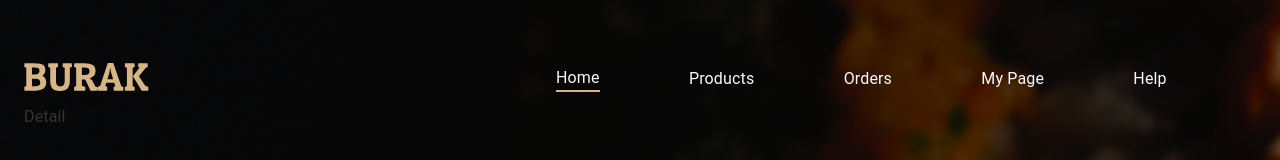
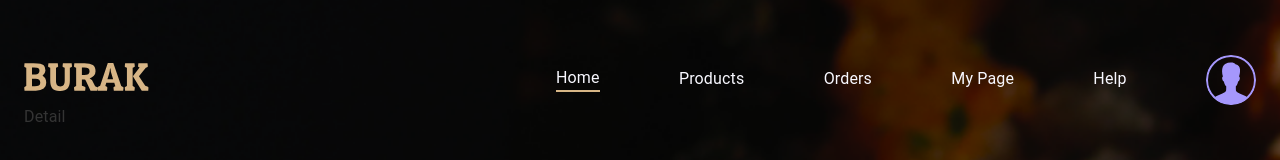
Before and after one commit to azizbeksiddikov/burak-react, a React (Create React App) app: page / in a window 1280 px wide. Shown: the top 160 px of the page. Built offline with nearby package versions, Linux system fonts and the light colour scheme.

Commit message:
fix: homeNavbar menu part refactoring

```diff
--- a/src/app/components/headers/HomeNavbar.tsx
+++ b/src/app/components/headers/HomeNavbar.tsx
@@ -1,34 +1,24 @@
 import React from "react";
 import { Box, Button, Container, Stack } from "@mui/material";
 import { NavLink } from "react-router-dom";
-// import "../../../css/navbar.css";
 
 export function HomeNavbar() {
   const authMember = true;
 
   return (
     <div className="home-navbar">
-      <Container sx={{ mt: "55px", height: "642px" }}>
-        <Stack
-          sx={{ height: "50px" }}
-          flexDirection={"row"}
-          justifyContent={"space-between"}
-          alignItems={"center"}
-        >
+      <Container className="navbar-container">
+        <Stack className="menu">
           <Box>
             <NavLink to="/">
               <img
-                style={{ width: "125px", height: "30px" }}
+                className="brand-logo"
                 src="/icons/burak.svg"
+                alt="brand-logo"
               />
             </NavLink>
           </Box>
-          <Stack
-            flexDirection={"row"}
-            justifyContent={"space-between"}
-            minWidth={"700px"}
-            alignItems={"center"}
-          >
+          <Stack className="links">
             <Box className={"hover-line"}>
               <NavLink to="/" activeClassName={"underline"}>
                 Home
@@ -45,7 +35,7 @@
                   Orders
                 </NavLink>
               </Box>
-            ) : null}{" "}
+            ) : null}
             {authMember ? (
               <Box className={"hover-line"}>
                 <NavLink to="/member-page" activeClassName={"underline"}>
@@ -61,15 +51,17 @@
             {/* Basket */}
             {!authMember ? (
               <Box>
-                <Button
-                  variant="contained"
-                  style={{ background: "#3776CC", color: "#f8f8ff" }}
-                >
+                <Button variant="contained" className="login-button">
                   Login
                 </Button>
               </Box>
             ) : (
-              <img />
+              <img
+                className="user-avatar"
+                src={"/icons/default-user.svg"}
+                aria-haspopup={"true"}
+                alt="user-avatar"
+              />
             )}
           </Stack>
         </Stack>
--- a/src/css/navbar.css
+++ b/src/css/navbar.css
@@ -4,6 +4,43 @@
   display: flex;
   background: url("/public/img/banner.webp");
   background-size: cover;
+}
+
+.home-navbar .navbar-container {
+  margin-top: 55px;
+  height: 642px;
+}
+
+.home-navbar .navbar-container .menu {
+  height: 50px;
+  display: flex;
+  flex-direction: row;
+  justify-content: space-between;
+  align-items: center;
+}
+
+.home-navbar .navbar-container .menu .brand-logo {
+  width: 125px;
+  height: 30px;
+}
+
+.home-navbar .navbar-container .menu .links {
+  min-width: 700px;
+  display: flex;
+  flex-direction: row;
+  justify-content: space-between;
+  align-items: center;
+}
+
+.home-navbar .navbar-container .menu .links .login-button {
+  background: "#3776CC";
+  color: "#f8f8ff";
+}
+
+.home-navbar .navbar-container .menu .links .user-avatar {
+  width: 50px;
+  height: 50px;
+  border-radius: 24px;
 }
 
 .home-navbar a {
```
